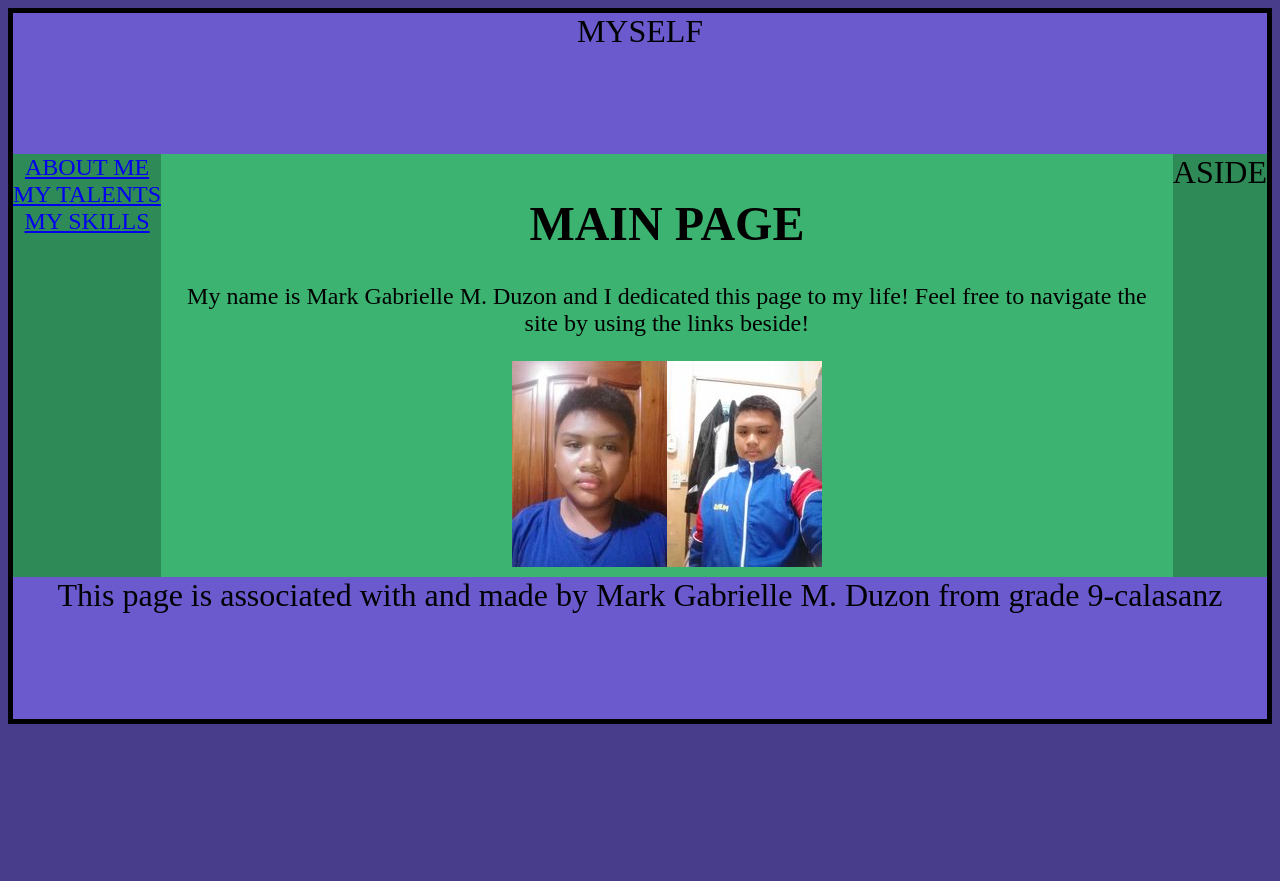
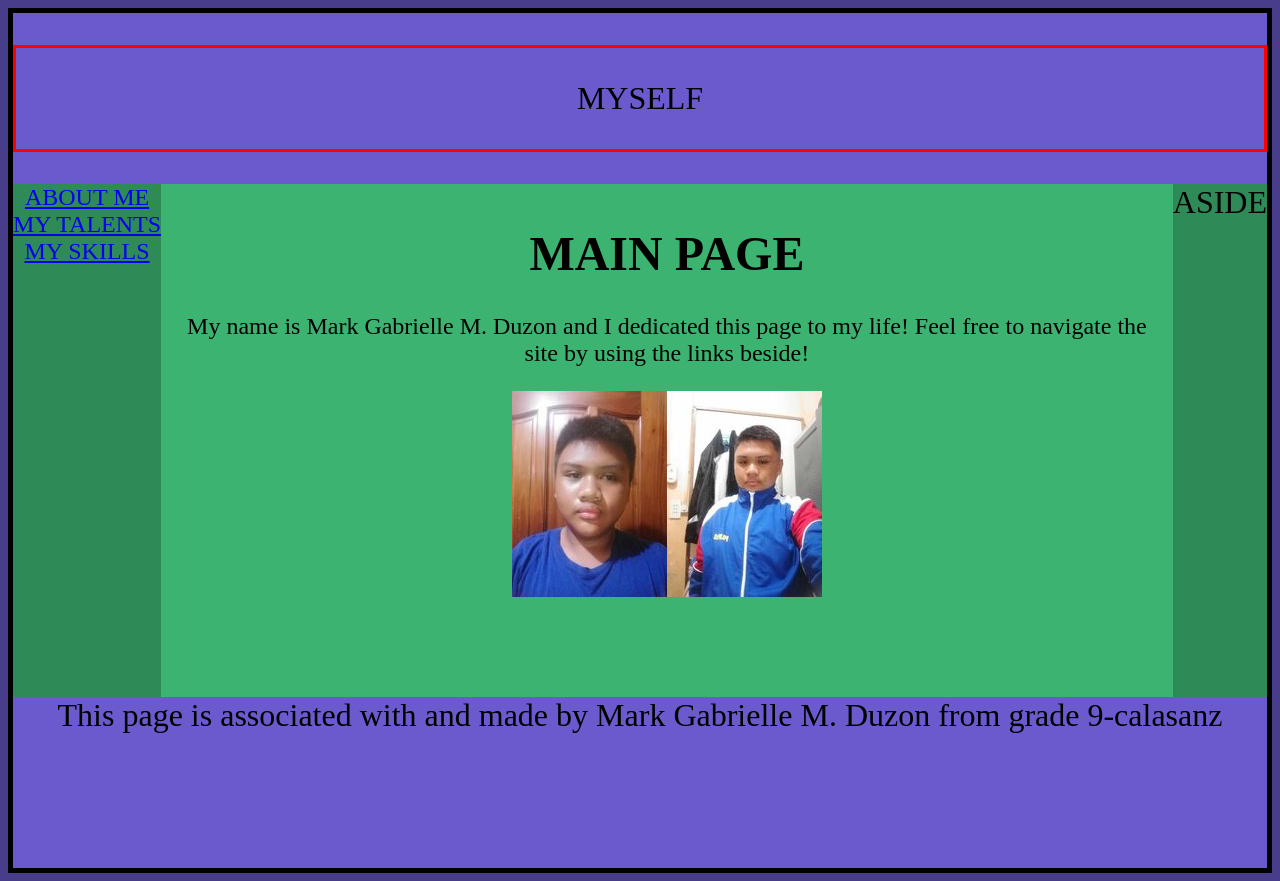
Before and after one commit to Jeannnn123456/CALASANZ03, a plain HTML site: page index.html in a window 1280 px wide. Before the commit the page ends 800 px from the top, so only its background shows below. Drawn offline with Linux system fonts and the light colour scheme.

Commit message:
Update index.html
border

```diff
--- a/index.html
+++ b/index.html
@@ -112,7 +112,7 @@
 
 <div class=container>
 
-    <div class=header>MYSELF</div>
+        <div class=header><p style="border-width:3px; border-style:solid; border-color:#FF0000; padding: 1em;">MYSELF</p></div>
 	<div class=nav><a href=ABOUT.html>ABOUT ME</a>
 	<a href=TALENTS.html>MY TALENTS</a><a href=SKILLS.html>MY SKILLS</a></div>
 	<div class=main><h1>MAIN PAGE</h1><p>My name is Mark Gabrielle M. Duzon and I dedicated this page to my life! Feel free to navigate the site by using the links beside!</p>
```
